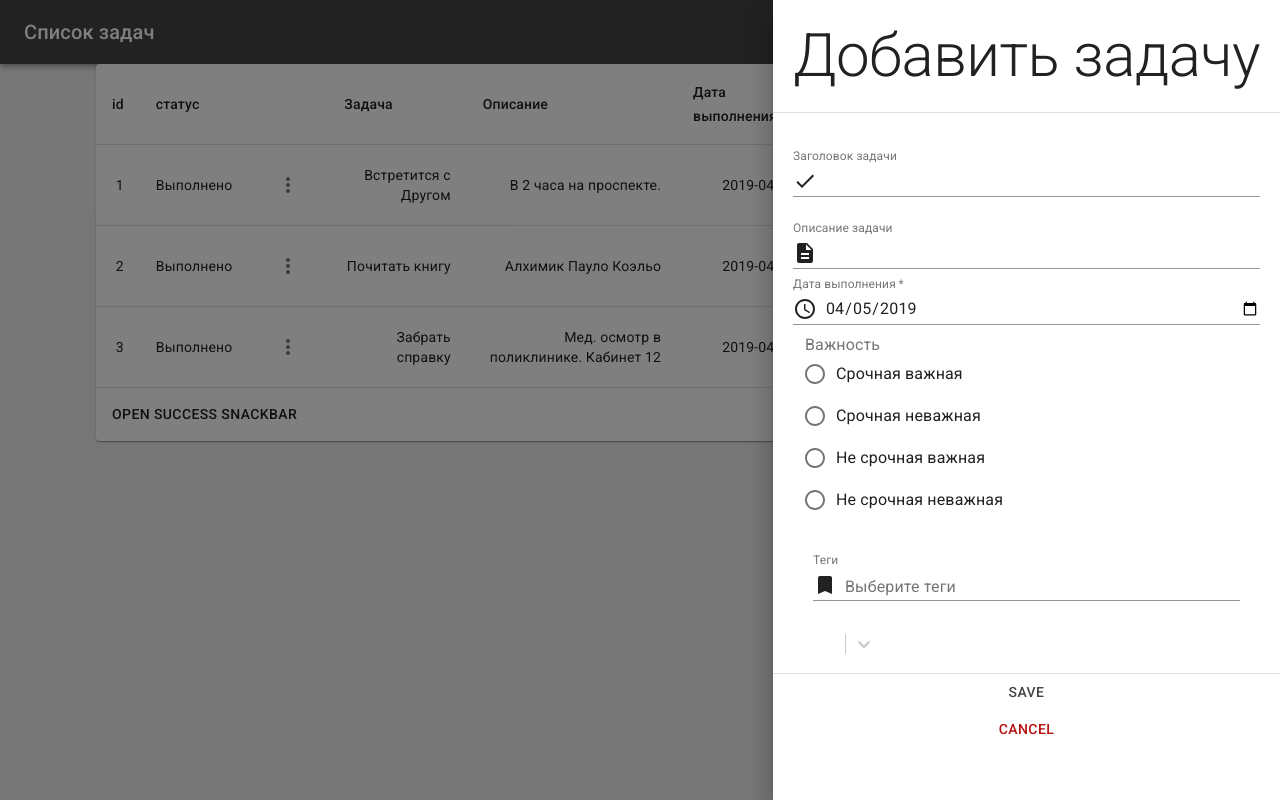
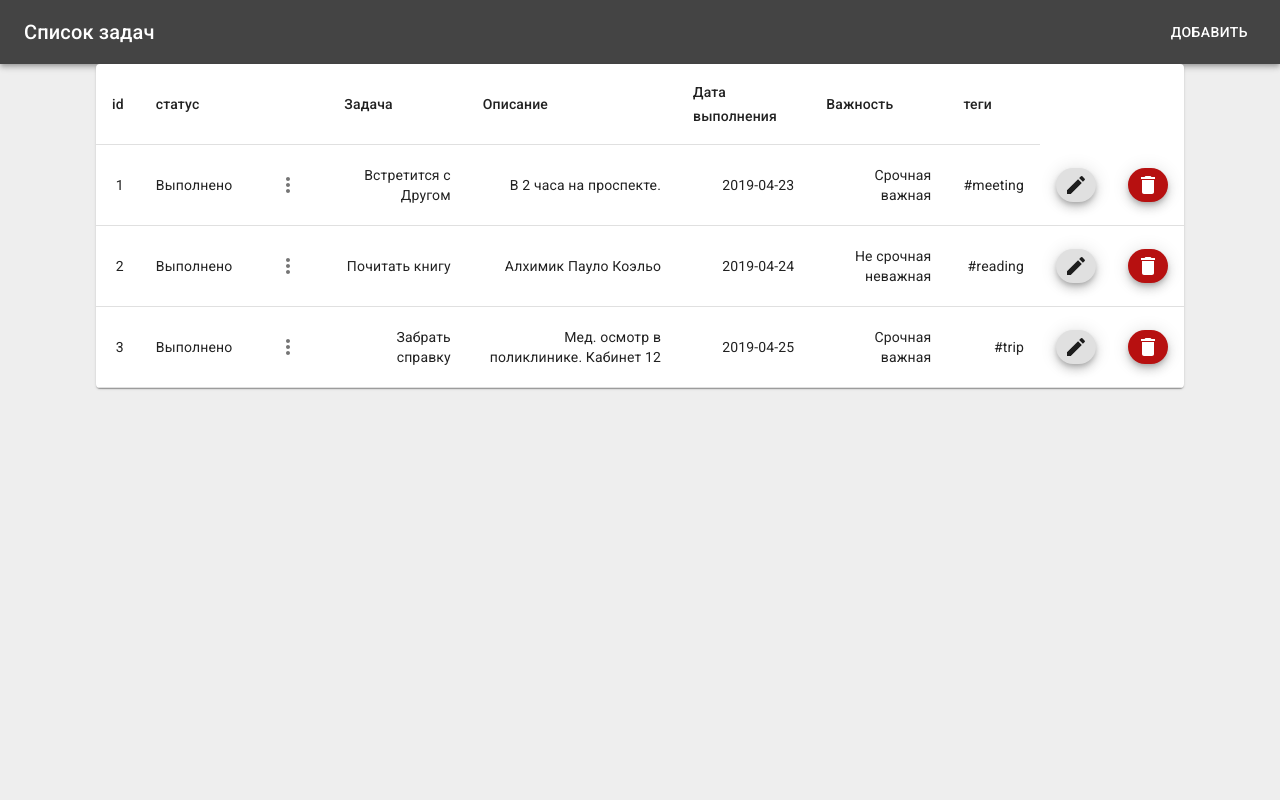
Before and after one commit to usuisora/TodosList, a React (Create React App) app: page / in a window 1280 px wide. Built offline with nearby package versions, Linux system fonts and the light colour scheme.

Commit message:
snackbar added

```diff
--- a/src/Provider.js
+++ b/src/Provider.js
@@ -3,7 +3,7 @@ import React,{createContext,useState} from 'react'
  export const MyContext =createContext();
  export function MyProvider (props){
 
-    const [isSideOpen, setIsSideOpen] = useState(true);
+    const [isSideOpen, setIsSideOpen] = useState(false);
 
 
 
--- a/src/components/Alert.js
+++ b/src/components/Alert.js
@@ -39,9 +39,10 @@ const styles1 = theme => ({
   },
   iconVariant: {
     opacity: 0.9,
-    marginRight: theme.spacing.unit,
+    marginRight: 4,
   },
   message: {
+    // position:'absolute',
     display: 'flex',
     alignItems: 'center',
   },
@@ -89,25 +90,19 @@ const MySnackbarContentWrapper = withStyles(styles1)(MySnackbarContent);
 
 const styles2 = theme => ({
   margin: {
-    margin: theme.spacing.unit,
+    margin: 0,
   },
 });
 
 class CustomizedSnackbar extends React.Component {
-  state = {
-    open: false,
-  };
-
-  handleClick = () => {
-    this.setState({ open: true });
-  };
 
   handleClose = (event, reason) => {
     if (reason === 'clickaway') {
       return;
     }
+   const  {setOpenSnack} = this.props
 
-    this.setState({ open: false });
+   setOpenSnack(false)
   };
 
   render() {
@@ -115,22 +110,20 @@ class CustomizedSnackbar extends React.Component {
 
         return (
             <div>
-        <Button className={classes.margin} onClick={this.handleClick}>
-          Open success snackbar
-        </Button>
+
         <Snackbar
           anchorOrigin={{
-            vertical: 'bottom',
+            vertical: 'top',
             horizontal: 'left',
           }}
-          open={this.state.open}
+          open={this.props.openSnack}
           autoHideDuration={6000}
           onClose={this.handleClose}
         >
           <MySnackbarContentWrapper
             onClose={this.handleClose}
             variant="warning"
-            message="This is a success message!"
+            message="Форма будет очищена! Чтобы продолжить нажмите (Отмена)."
           />
         </Snackbar>
 
--- a/src/components/SideBar/SideBar.js
+++ b/src/components/SideBar/SideBar.js
@@ -1,8 +1,9 @@
-import React from 'react'
+import React,{useState} from 'react'
 import {Typography, Drawer, Divider} from '@material-ui/core'
 import SideForm from './SideForm'
 import { withStyles } from '@material-ui/core/styles';
 import {MyContext} from '../../Provider'
+import Alert from '../Alert'
 const styles = theme => ({
   header: {
    position: 'relative',
@@ -12,19 +13,29 @@ const styles = theme => ({
    marginRight: 'auto',
   }
 });
+
+
 function SideBar({classes}) {
+  const [openSnack, setOpenSnack] = useState(false);
 
   return (
      <MyContext.Consumer>
      {({importance,addTodo,isSideOpen,setIsSideOpen,initTodo})=>(
           <Drawer anchor="right"
                   open={isSideOpen}
-                  onClose={()=>setIsSideOpen(false)}>
+                  onClose={()=>{
+                     setOpenSnack(true)
+                  }}>
+
                   <Typography component="h2" variant="h2" className = {classes.header}>
                       Добавить задачу
                   </Typography>
-                <Divider/>
-                    <SideForm importance={importance} addTodo ={addTodo} setIsSideOpen={setIsSideOpen}  initTodo= {initTodo} />
+
+                  <Divider/>
+
+                  <SideForm importance={importance} addTodo ={addTodo} setIsSideOpen={setIsSideOpen}  initTodo= {initTodo} />
+
+                  <Alert openSnack = {openSnack} setOpenSnack={setOpenSnack}/>
           </Drawer>
 
       )}
--- a/src/components/SideBar/SideForm.js
+++ b/src/components/SideBar/SideForm.js
@@ -107,8 +107,9 @@ function SideForm({classes,importance, addTodo,setIsSideOpen,initTodo}) {
           <TegsField newtodo = {newtodo} setNewtodo = {setNewtodo}/>
       </form>
      <Divider/>
-        <Button  color="primary" onClick={()=>{addTodo(newtodo);setIsSideOpen(false)}} >Save</Button>
-        <Button  color="secondary" onClick={()=>setIsSideOpen(false)}>Cancel</Button>
+
+        <Button  color="primary" onClick={()=>{addTodo(newtodo);setIsSideOpen(false)}} >Сохранить</Button>
+        <Button  color="secondary" onClick={()=>setIsSideOpen(false)}>Отмена</Button>
 </Fragment>
   )
 }
```
